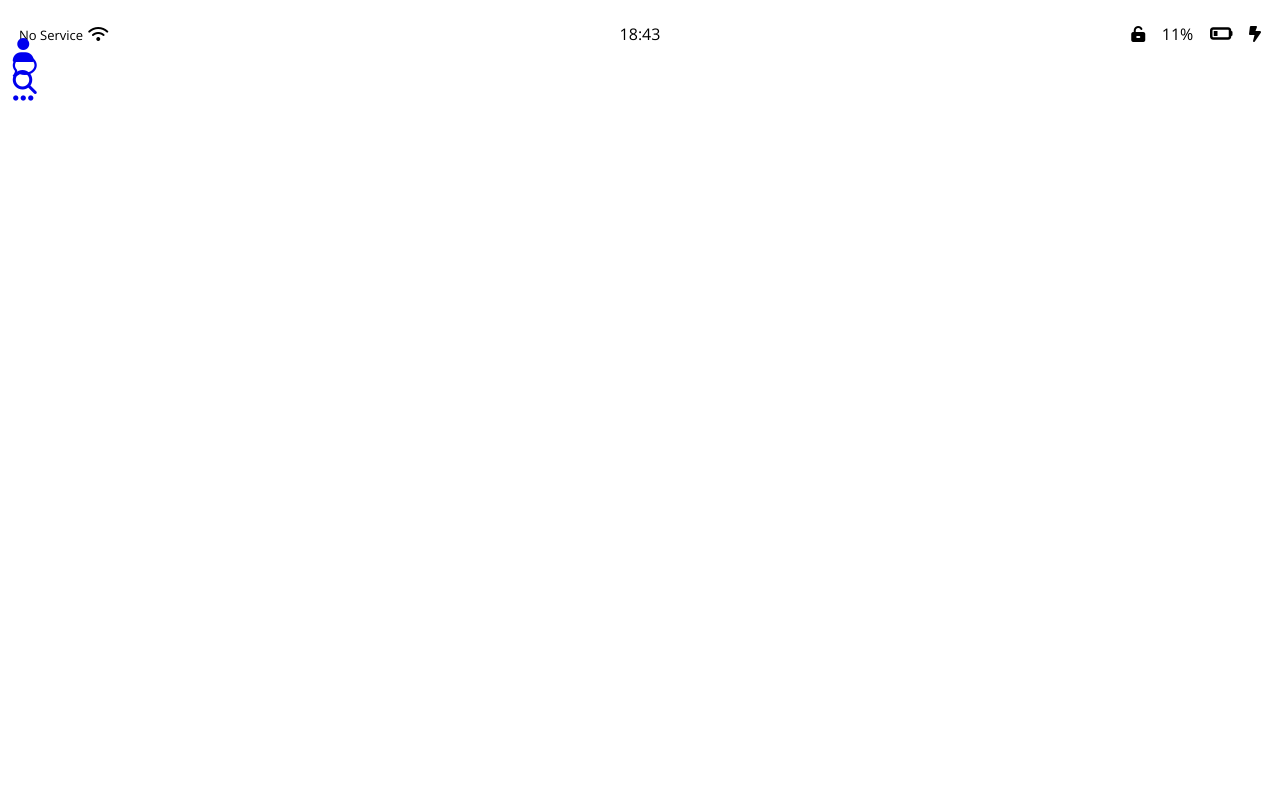
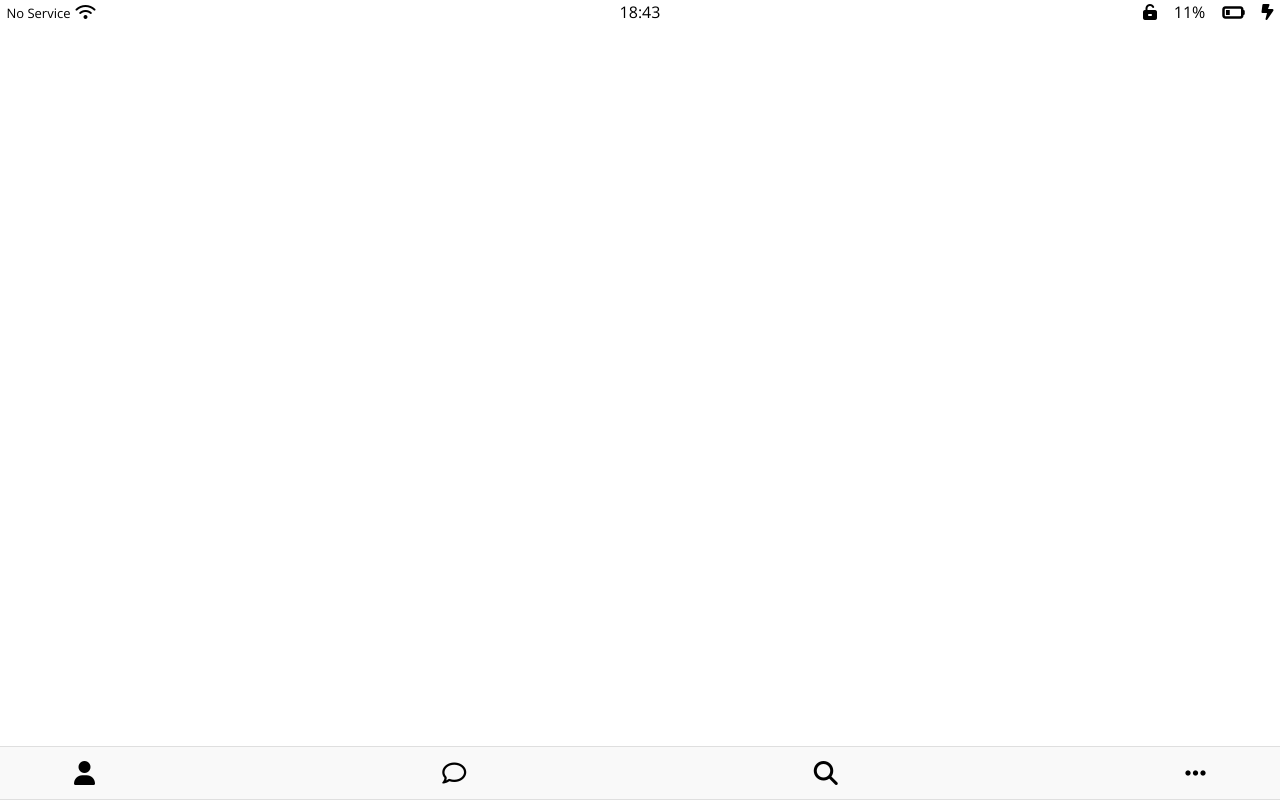
Before and after one commit to kw22228/css, a plain HTML site: page clone/friends.html in a window 1280 px wide. Drawn offline with nearby package versions, Linux system fonts and the light colour scheme.

Commit message:
update: friends css

```diff
--- a/clone/css/common/reset.css
+++ b/clone/css/common/reset.css
@@ -127,5 +127,6 @@ input:focus {
 }
 
 a {
+    color: inherit;
     text-decoration: none;
 }
--- a/clone/css/common/variavles.css
+++ b/clone/css/common/variavles.css
@@ -1,4 +1,5 @@
 :root {
     --light-color: rgba(0, 0, 0, 0.5);
     --kakao-color: #fae100;
+    --nav--backgroundColor: #f9f9f9;
 }
--- a/clone/css/components/status-bar.css
+++ b/clone/css/components/status-bar.css
@@ -1,7 +1,11 @@
 .status-bar {
+    position: fixed;
+    top: 0;
     width: 100%;
     display: flex;
     justify-content: center;
+    align-items: center;
+    margin: 0.5vh 0px;
 }
 .status-bar__column {
     width: 33%;
--- a/clone/css/index.css
+++ b/clone/css/index.css
@@ -10,10 +10,28 @@
 /* screens */
 @import './screens/login.css';
 
+/* global */
 body {
     font-family: 'Open Sans', sans-serif;
 }
+#wrap {
+    box-sizing: border-box;
+}
 
-#wrap {
-    margin: 2% 1%;
+.nav {
+    position: absolute;
+    bottom: 0;
+    width: 100%;
+    box-sizing: border-box;
+    padding: 1vh 5vw;
+    background-color: var(--nav--backgroundColor);
+    border-top: 1px solid rgba(121, 121, 121, 0.2);
+    border-bottom: 1px solid rgba(121, 121, 121, 0.2);
 }
+.nav__list {
+    display: flex;
+    justify-content: space-between;
+}
+.nav__btn {
+    padding: 10px;
+}
```
Also changed, not shown: clone/index.html (+16 -4 lines).
